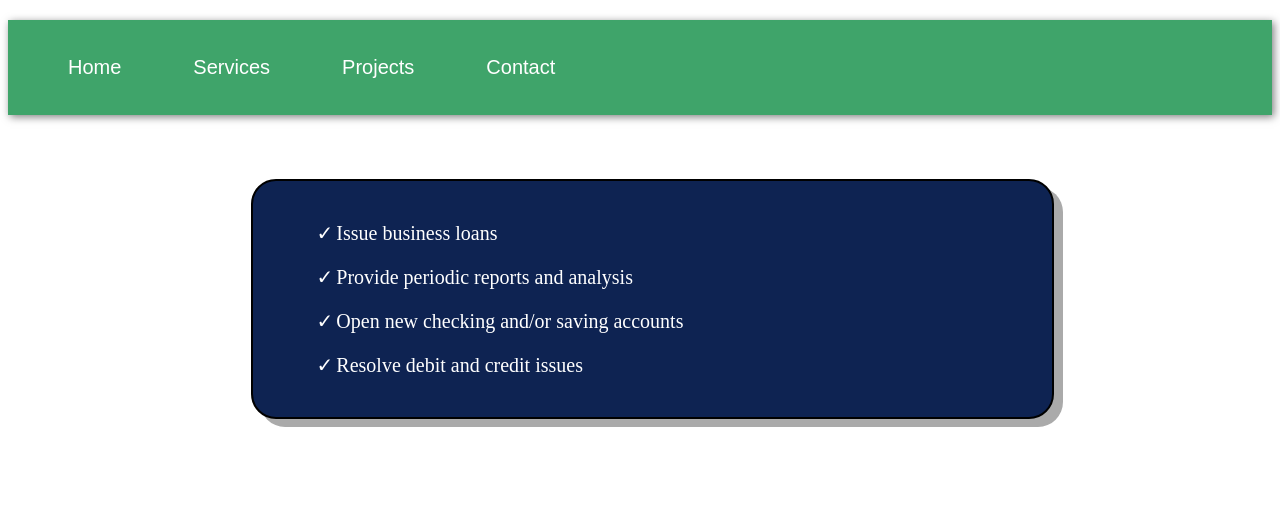
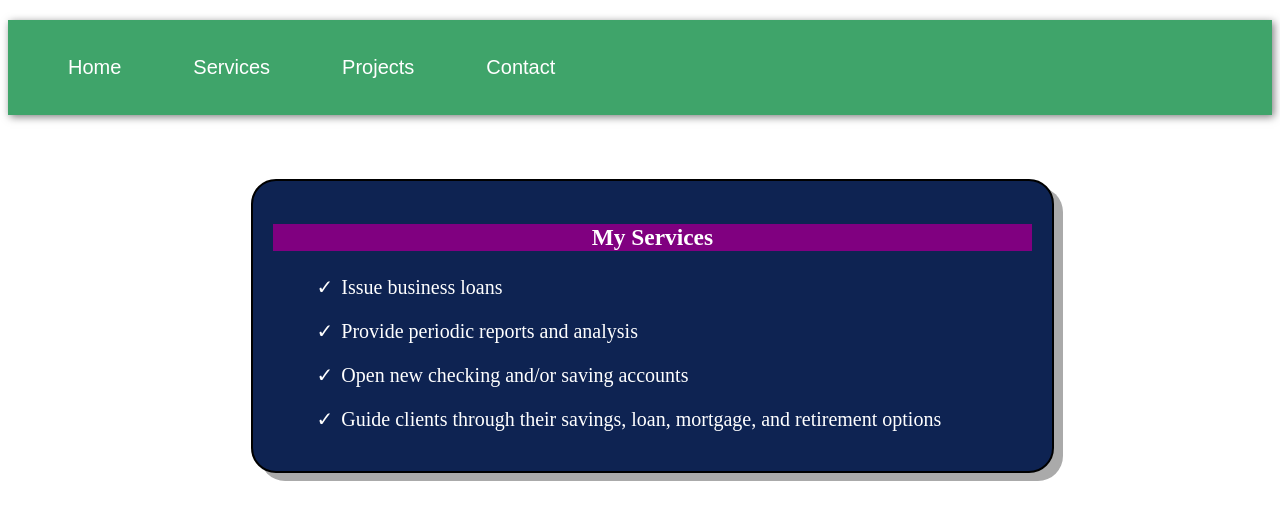
Before and after one commit to DrewCummpton/my-app, an Angular app: page /services in a window 1280 px wide. Shown: the top 520 px of the page. Built offline with nearby package versions, Linux system fonts and the light colour scheme.

Commit message:
More Directives

```diff
--- a/src/app/services-home/services-home.component.html
+++ b/src/app/services-home/services-home.component.html
@@ -1,5 +1,17 @@
 <div class="myServices">
-    <ul *ngFor="let bankingService of bankingServices">
-        <li *ngIf="bankingService.years != 3">{{bankingService.type}}</li>
+    <h3 appHighlight class="businessCardTitle">My Services</h3>
+    <ul *ngFor="let bankingService of bankingServices" [ngSwitch]="bankingService.category">
+        <li *ngSwitchCase="'loans'">
+            {{bankingService.type}}
+        </li>
+        <li *ngSwitchCase="'reports'">
+            {{bankingService.type}}
+        </li>
+        <li *ngSwitchCase="'financial_accounts'">
+            {{bankingService.type}}
+        </li>
+        <li *ngSwitchDefault>
+            {{bankingService.type}}
+        </li>
     </ul>
 </div>
--- a/src/app/services-home/services-home.component.ts
+++ b/src/app/services-home/services-home.component.ts
@@ -1,36 +1,34 @@
 import { Component, OnInit } from '@angular/core';
 import { HighlightDirective } from './highlight.directive';
-import { NgFor, NgIf } from '@angular/common';
+import { NgFor, NgIf, NgSwitch, NgSwitchCase, NgSwitchDefault } from '@angular/common';
 
 @Component({
   selector: 'app-services-home',
   standalone: true,
-  imports: [HighlightDirective, NgFor, NgIf],
+  imports: [HighlightDirective, NgFor, NgIf, NgSwitch, NgSwitchCase, NgSwitchDefault],
   templateUrl: './services-home.component.html',
   styleUrl: './services-home.component.css'
 })
 
 export class ServicesHomeComponent implements OnInit {
+  color = '';
   bankingServices: any[] = [
     {
-      "type": "Issue business loans",
-      "years": 2
-    },
-    {
-      "type": "Provide periodic reports and analysis",
-      "years": 7
-    },
-    {
-      "type": "Open new checking and/or saving accounts",
-      "years": 5
-    },
-    {
-      "type": "Monitor client accounts and keep information up-to-date",
-      "years": 3
-    },
-    {
-      "type": "Resolve debit and credit issues",
-      "years": 2
+      "type": 'Issue business loans',
+      "years": 2,
+      "category": "loans"
+    },    {
+      "type": 'Provide periodic reports and analysis',
+      "years": 7,
+      "category": "reports"
+    },    {
+      "type": 'Open new checking and/or saving accounts',
+      "years": 5,
+      "category": "financial_accounts"
+    },    {
+      "type": 'Guide clients through their savings, loan, mortgage, and retirement options',
+      "years": 6,
+      "category":"options"
     }
   ];
 
```
